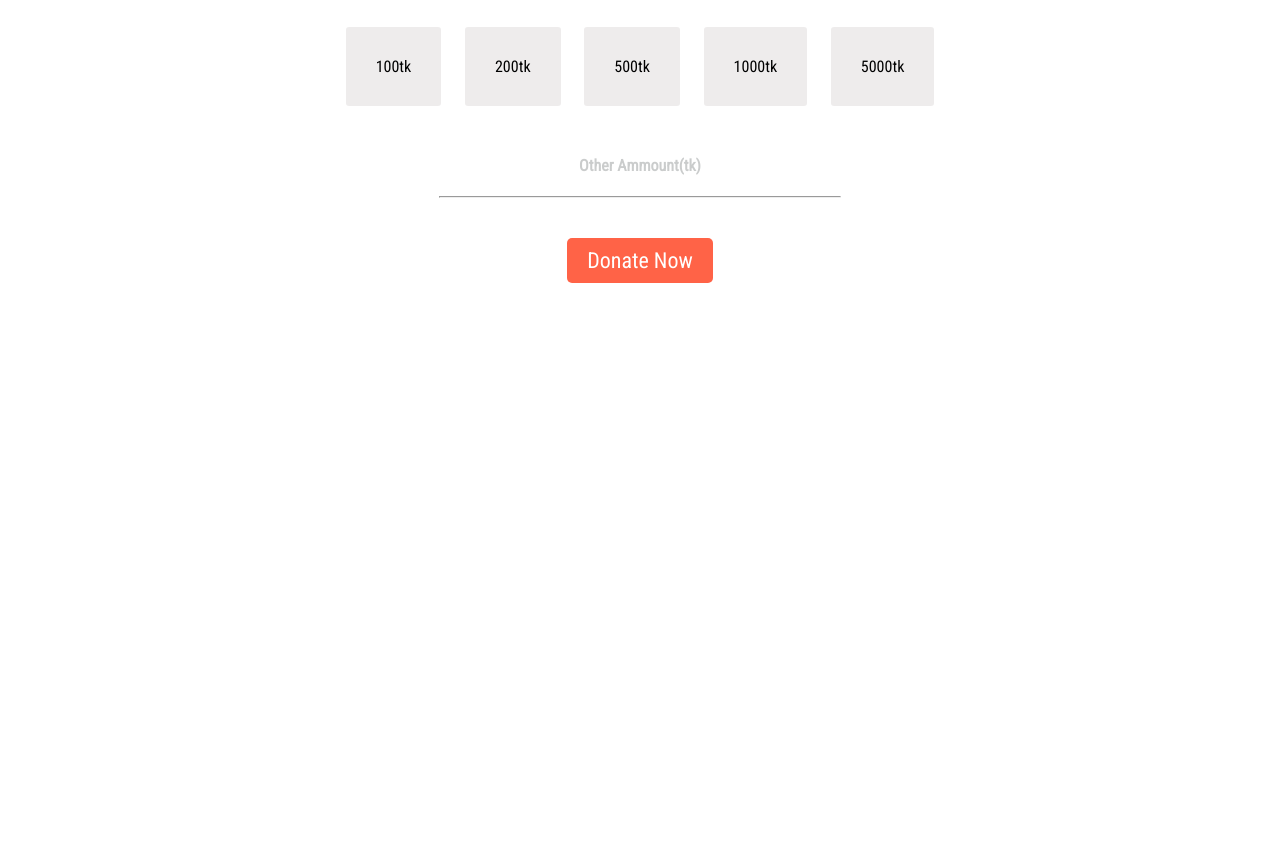
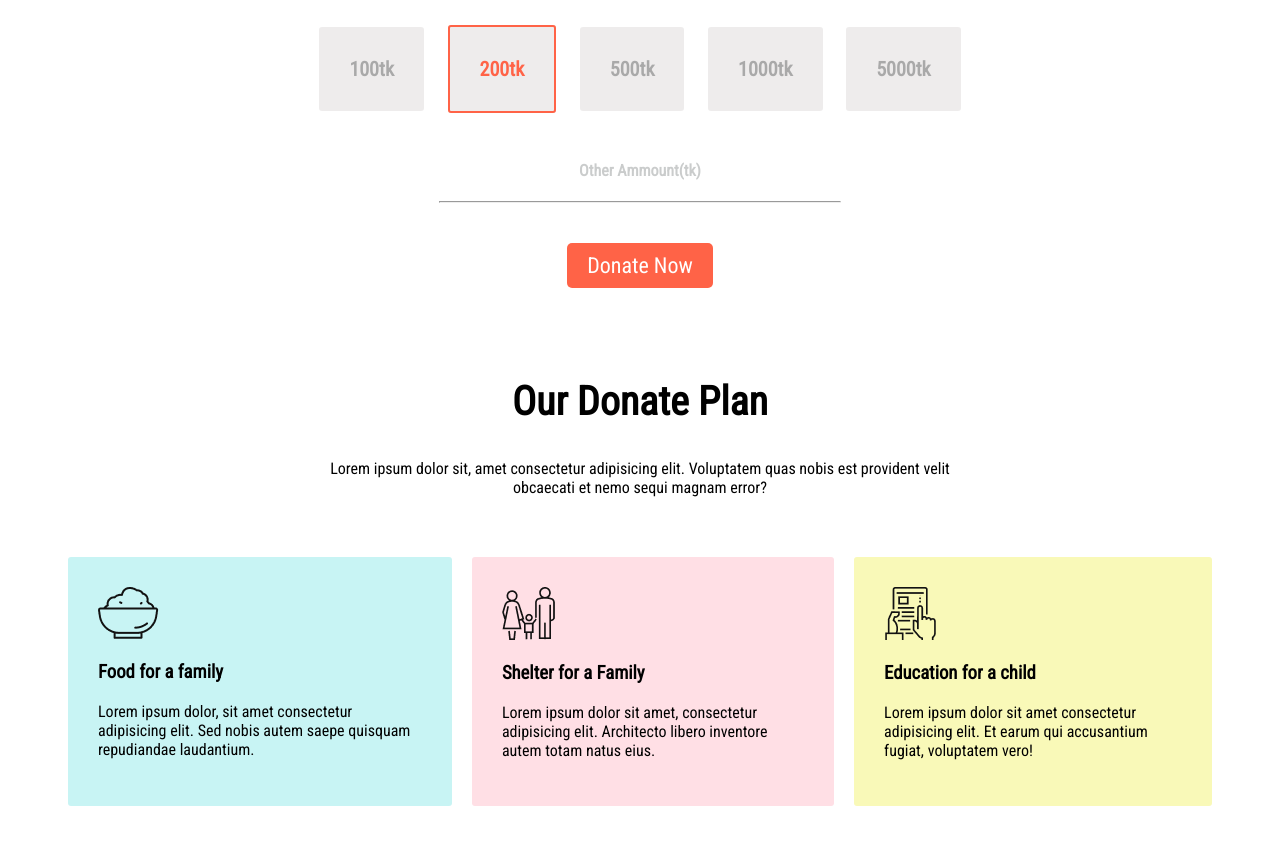
Before and after one commit to MozzammelRidoy/donate-project, a plain HTML site: page index.html in a window 1280 px wide. Shown: the part 729-1574 px from the top of the page. Before the commit the page ends 1012 px from the top, so only its background shows below. Drawn offline with Linux system fonts and the light colour scheme.

Commit message:
our donate plan

```diff
--- a/index.html
+++ b/index.html
@@ -48,11 +48,41 @@
         </div>
         <div class="div-form">
           <h4 style="color:rgb(202, 204, 204);">Other Ammount(tk)</h4>
-          <hr style="width:400px;">
+          <hr style="width:400px;color: antiquewhite;">
           <div class="donate-div">
             <a href="#" class="donate-button">Donate Now</a>
           </div>
         </div>
+    </section>
+
+    <section class="section4 section2">
+        <div class="donate-tody">
+            <h1 class="donate-h1">
+              Our Donate Plan
+            </h1>
+            <p class="donate-tdy-pera">
+                Lorem ipsum dolor sit, amet consectetur adipisicing elit. Voluptatem quas nobis est provident velit obcaecati et nemo sequi magnam error?            </p>
+        </div>
+
+
+    </section>
+
+    <section class="section5">
+            <div class="food-div food-edu-shelter fash-color">
+                <img src="food.png" alt="" class="food-png">
+                <h3 class="food-h">Food for a family</h3>
+                <p class="food-pera">Lorem ipsum dolor, sit amet consectetur adipisicing elit. Sed nobis autem saepe quisquam repudiandae laudantium.</p>
+            </div>
+            <div class="shelter-div food-edu-shelter pink-color">
+                <img src="shelter.png" alt="" class="shelter-png">
+                <h3 class="shelter-h">Shelter for a Family</h3>
+                <p class="shelter-pera">Lorem ipsum dolor sit amet, consectetur adipisicing elit. Architecto libero inventore autem totam natus eius.</p>
+            </div>
+            <div class="education-div food-edu-shelter yellow-color">
+                <img src="Frame-1.png" alt="" class="education-png">
+                <h3 class="education-h">Education for a child</h3>
+                <p class="education-pera">Lorem ipsum dolor sit amet consectetur adipisicing elit. Et earum qui accusantium fugiat, voluptatem vero!</p>
+            </div>
     </section>
 
 
--- a/style.css
+++ b/style.css
@@ -66,6 +66,7 @@ margin-top: 50px;
 }
 .section3{
     text-align: center;
+
 }
 .hr-widht{
     width: 100px;
@@ -78,8 +79,45 @@ margin-top: 50px;
     margin-left: 10px;
     margin-right: 10px;
     border-radius: 3px;
-    font-size: 16px
+    font-size: 20px;
+    font-weight: bold;
+    color: darkgray;
+
 }
 .div-form{
     margin-top: 80px;
 }
+.div-200tk{
+
+    border: solid 2px tomato;
+    color: tomato;
+}
+.section5{
+    display: flex;
+    text-align: center;
+    margin-left: 50px;
+    margin-right: 50px;
+    margin-bottom: 100px;
+}
+.food-edu-shelter{
+    display: inline;
+    border: solid 0px black;
+
+    padding: 30px;
+    margin-left: 10px;
+    margin-right: 10px;
+    border-radius: 3px;
+
+
+    color: black;
+    text-align: left;
+}
+.fash-color{
+    background-color: #c8f4f4;
+}
+.pink-color{
+    background-color: rgb(255, 223, 229);
+}
+.yellow-color{
+    background-color: rgb(249, 249, 184);
+}
```
Also changed, not shown: Frame-1.png (added), food.png (added), shelter.png (added).
